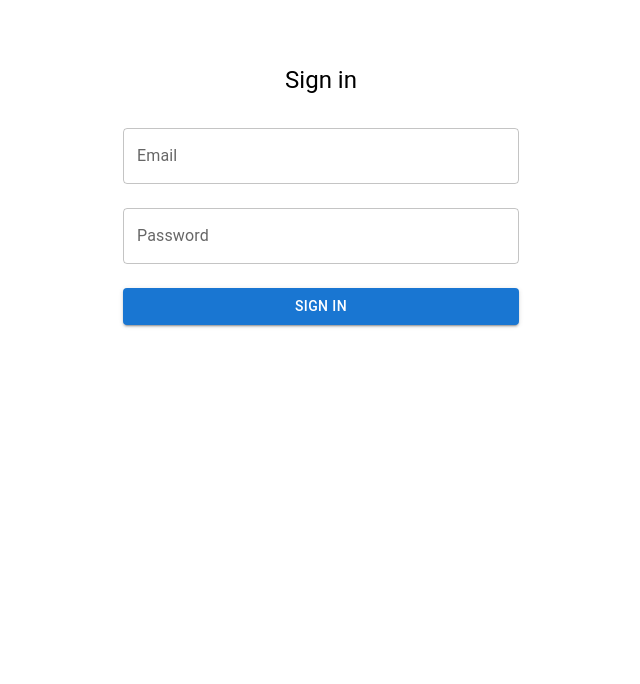
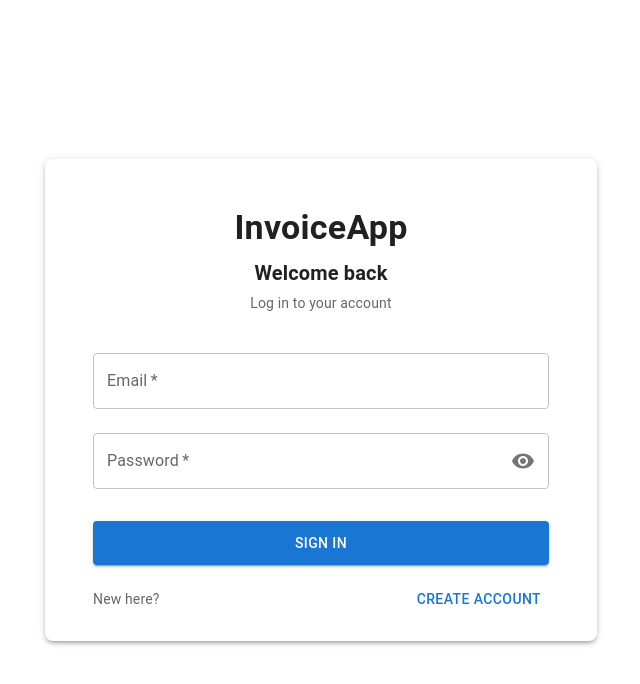
Before and after one commit to navneetadlak/Invoicing-App, a React (Vite) app: page /login in a window 1280 px wide. Shown: the top 684 px of the page, without its empty margins (319-959 px from the left). Built offline with nearby package versions, Linux system fonts and the light colour scheme; no server answers.

Commit message:
improved login page

```diff
--- a/src/pages/Login.tsx
+++ b/src/pages/Login.tsx
@@ -1,11 +1,24 @@
 import React, { useState } from "react";
-import { TextField, Button, Container, Typography, Box } from "@mui/material";
+import {
+    TextField,
+    Button,
+    Container,
+    Typography,
+    Box,
+    Card,
+    CardContent,
+    InputAdornment,
+    IconButton,
+    Link,
+} from "@mui/material";
+import { Visibility, VisibilityOff } from "@mui/icons-material";
 import { useAuth } from "../hooks/useAuth";
-import { useNavigate } from "react-router-dom";
+import { useNavigate, Link as RouterLink } from "react-router-dom";
 
 export default function Login() {
     const [email, setEmail] = useState("");
     const [password, setPassword] = useState("");
+    const [showPassword, setShowPassword] = useState(false);
     const { login, loading } = useAuth();
     const navigate = useNavigate();
 
@@ -20,15 +33,81 @@ export default function Login() {
     };
 
     return (
-        <Container maxWidth="xs" sx={{ mt: 8 }}>
-            <Typography variant="h5" align="center">Sign in</Typography>
-            <Box component="form" onSubmit={submit} sx={{ mt: 2 }}>
-                <TextField label="Email" fullWidth margin="normal" value={email} onChange={e => setEmail(e.target.value)} />
-                <TextField label="Password" type="password" fullWidth margin="normal" value={password} onChange={e => setPassword(e.target.value)} />
-                <Button type="submit" variant="contained" fullWidth sx={{ mt: 2 }} disabled={loading}>
-                    {loading ? "Signing in..." : "Sign in"}
-                </Button>
-            </Box>
+        <Container maxWidth="sm" sx={{ display: "flex", minHeight: "100vh", alignItems: "center", justifyContent: "center" }}>
+            <Card sx={{ width: "100%", maxWidth: 680, boxShadow: 3, borderRadius: 2 }}>
+                <CardContent sx={{ p: { xs: 3, md: 6 } }}>
+                    {/* Top header */}
+                    <Box sx={{ textAlign: "center", mb: 3 }}>
+                        <Typography variant="h4" component="h1" sx={{ fontWeight: 700 }}>
+                            InvoiceApp
+                        </Typography>
+                        <Typography variant="h6" sx={{ mt: 1, fontWeight: 600 }}>
+                            Welcome back
+                        </Typography>
+                        <Typography variant="body2" color="text.secondary" sx={{ mt: 0.5 }}>
+                            Log in to your account
+                        </Typography>
+                    </Box>
+
+                    {/* Form */}
+                    <Box component="form" onSubmit={submit} noValidate>
+                        <TextField
+                            label="Email"
+                            type="email"
+                            fullWidth
+                            margin="normal"
+                            required
+                            value={email}
+                            onChange={(e) => setEmail(e.target.value)}
+                            autoComplete="email"
+                        />
+
+                        <TextField
+                            label="Password"
+                            fullWidth
+                            margin="normal"
+                            required
+                            type={showPassword ? "text" : "password"}
+                            value={password}
+                            onChange={(e) => setPassword(e.target.value)}
+                            autoComplete="current-password"
+                            InputProps={{
+                                endAdornment: (
+                                    <InputAdornment position="end">
+                                        <IconButton
+                                            aria-label={showPassword ? "Hide password" : "Show password"}
+                                            onClick={() => setShowPassword((s) => !s)}
+                                            edge="end"
+                                            size="large"
+                                        >
+                                            {showPassword ? <VisibilityOff /> : <Visibility />}
+                                        </IconButton>
+                                    </InputAdornment>
+                                ),
+                            }}
+                        />
+
+                        <Button
+                            type="submit"
+                            variant="contained"
+                            fullWidth
+                            sx={{ mt: 3, py: 1.2 }}
+                            disabled={loading}
+                        >
+                            {loading ? "Signing in..." : "Sign in"}
+                        </Button>
+
+                        <Box sx={{ display: "flex", justifyContent: "space-between", alignItems: "center", mt: 2 }}>
+                            <Typography variant="body2" color="text.secondary">
+                                New here?
+                            </Typography>
+                            <Link component={RouterLink} to="/signup" underline="none">
+                                <Button variant="text">Create account</Button>
+                            </Link>
+                        </Box>
+                    </Box>
+                </CardContent>
+            </Card>
         </Container>
     );
 }
```
